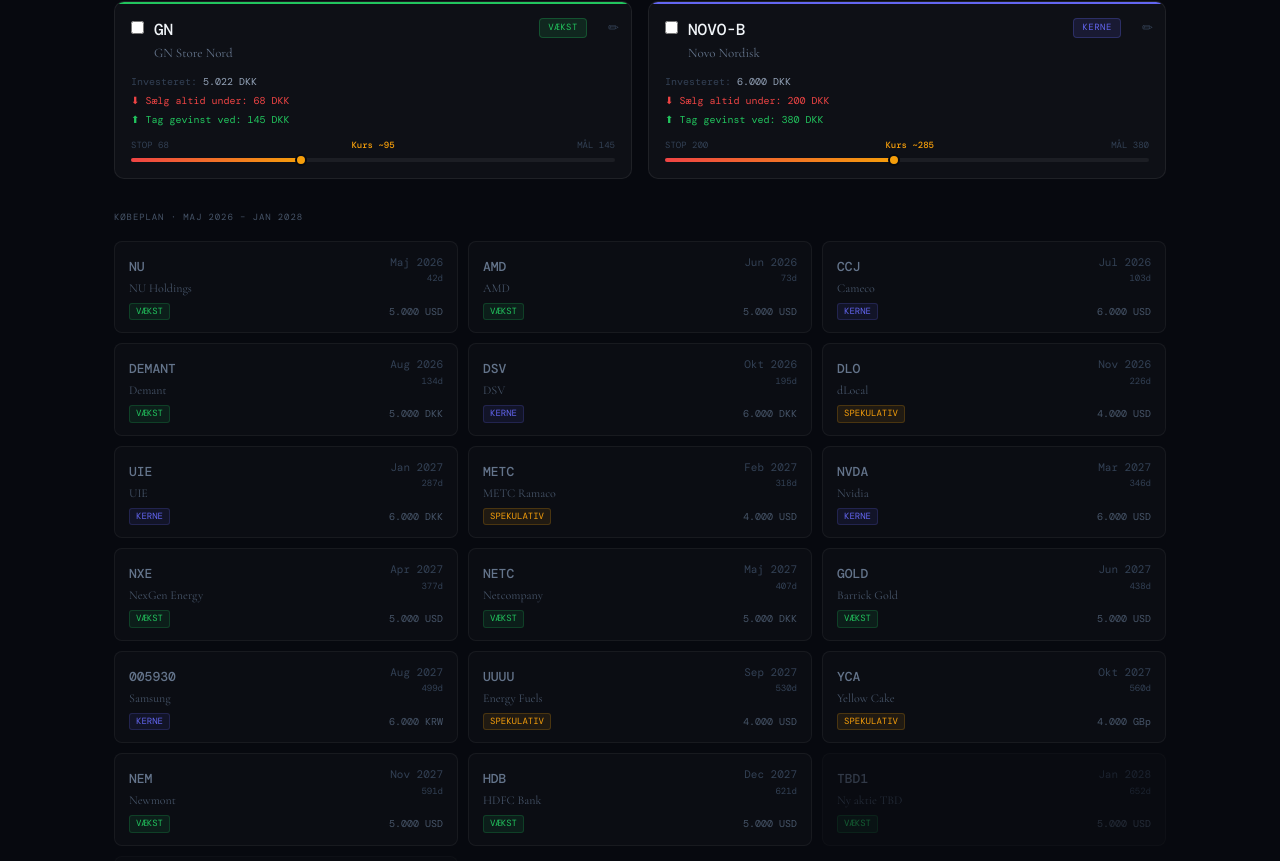
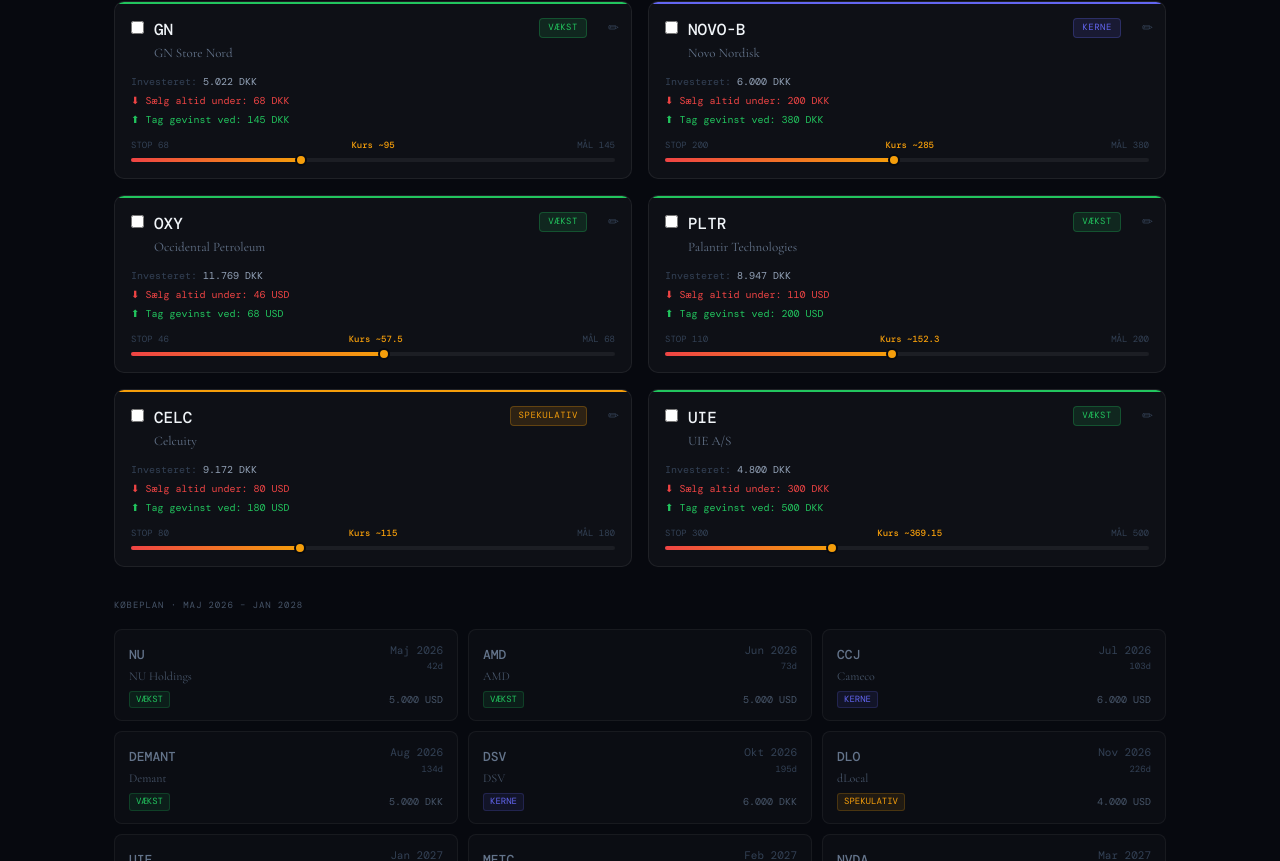
Before and after one commit to tsjbasj/makro-signal, a Next.js app: page /portefolje in a window 1280 px wide. Shown: the part 539-1400 px from the top of the page. Built offline with nearby package versions, Linux system fonts and the light colour scheme.

Commit message:
feat: add OXY, PLTR, CELC, UIE to Min Portefolje

```diff
--- a/app/portefolje/page.tsx
+++ b/app/portefolje/page.tsx
@@ -51,6 +51,54 @@
     stopLoss: 200,
     exitTarget: 380,
     currentPrice: 285,
+    currency: 'DKK',
+    checked: false,
+  },
+  {
+    id: '3',
+    ticker: 'OXY',
+    name: 'Occidental Petroleum',
+    category: 'Vækst',
+    invested: 11769,
+    stopLoss: 46,
+    exitTarget: 68,
+    currentPrice: 57.50,
+    currency: 'USD',
+    checked: false,
+  },
+  {
+    id: '4',
+    ticker: 'PLTR',
+    name: 'Palantir Technologies',
+    category: 'Vækst',
+    invested: 8947,
+    stopLoss: 110,
+    exitTarget: 200,
+    currentPrice: 152.30,
+    currency: 'USD',
+    checked: false,
+  },
+  {
+    id: '5',
+    ticker: 'CELC',
+    name: 'Celcuity',
+    category: 'Spekulativ',
+    invested: 9172,
+    stopLoss: 80,
+    exitTarget: 180,
+    currentPrice: 115.00,
+    currency: 'USD',
+    checked: false,
+  },
+  {
+    id: '6',
+    ticker: 'UIE',
+    name: 'UIE A/S',
+    category: 'Vækst',
+    invested: 4800,
+    stopLoss: 300,
+    exitTarget: 500,
+    currentPrice: 369.15,
     currency: 'DKK',
     checked: false,
   },
```
